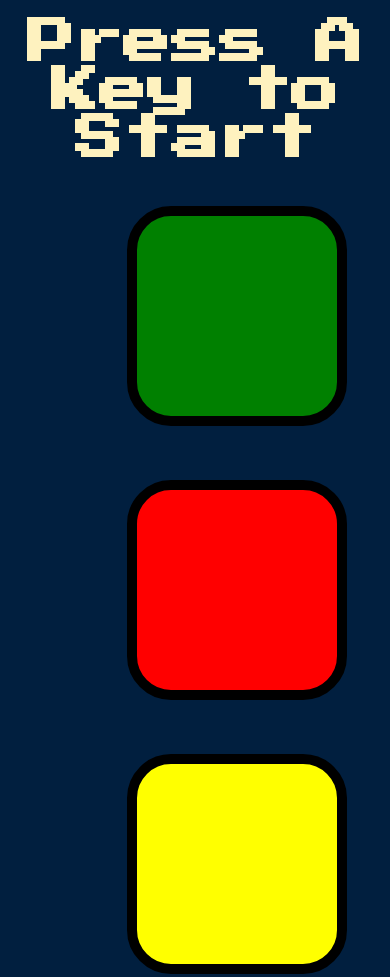
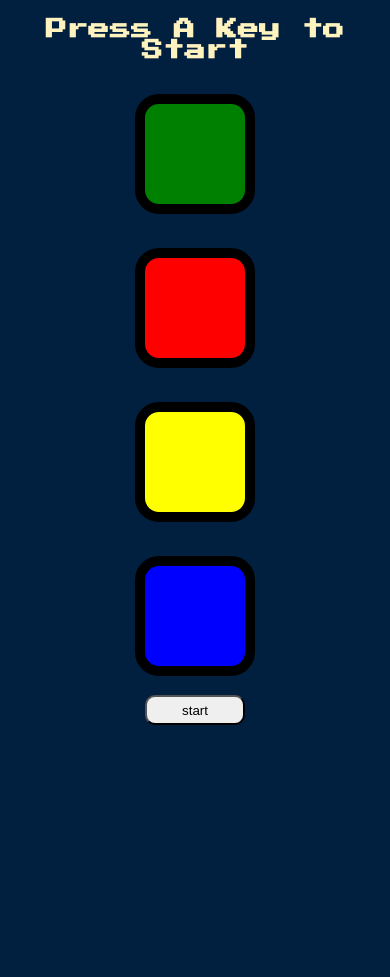
Before and after one commit to galvelistious37/simon-game, a plain HTML site: page index.html in a window 390 px wide. Shown: the top 977 px of the page. After the commit the page ends 844 px from the top, so only its background shows below. Drawn offline with nearby package versions, Linux system fonts and the light colour scheme.

Commit message:
Make h1 text and buttons smaller on small screens so everything fits on a phone screen

```diff
--- a/styles.css
+++ b/styles.css
@@ -63,4 +63,14 @@ body {
   .btn-start{
     visibility: visible;
   }
+
+  #level-title {
+    font-size: 16pt;
+  }
+
+  .btn {
+    margin: 15px;
+    width: 100px;
+    height: 100px;
+  }
 }
```
